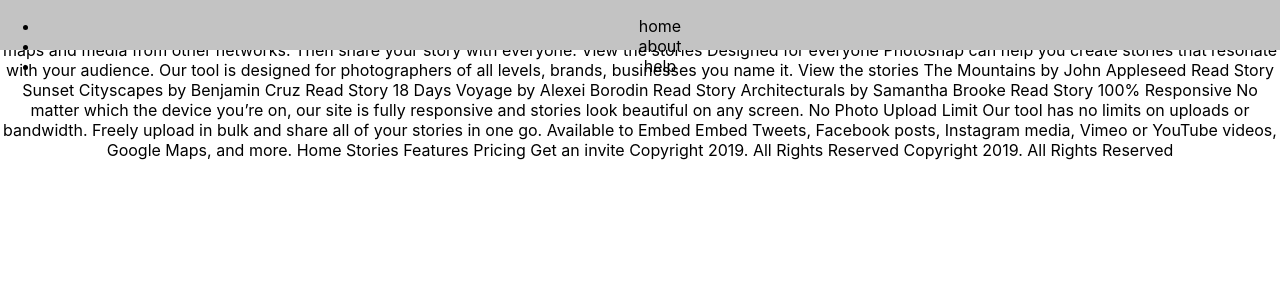
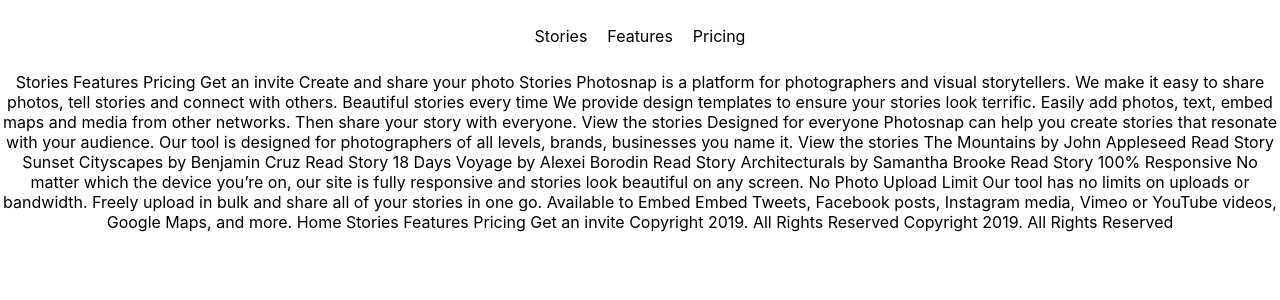
Before and after one commit to dragosidle/FEM_photosnap-multi-page-website, a React (Create React App) app: page / in a window 1280 px wide. Shown: the top 300 px of the page. Built offline with nearby package versions, Linux system fonts and the light colour scheme.

Commit message:
progress

```diff
--- a/package.json
+++ b/package.json
@@ -9,7 +9,6 @@
     "react": "^17.0.2",
     "react-dom": "^17.0.2",
     "react-scripts": "4.0.3",
-    "styled-components": "^5.3.0",
     "web-vitals": "^1.1.2"
   },
   "scripts": {
--- a/src/App.js
+++ b/src/App.js
@@ -1,5 +1,5 @@
 import './App.css'
-import Navbar from './Components/Navbar'
+import Navbar from './Components/Navbar/Navbar'
 
 function App() {
   return (
--- a/src/Components/Navbar.js
+++ /dev/null
@@ -1,24 +0,0 @@
-import React from 'react'
-import styled from 'styled-components'
-
-const Navbar = () => {
-  return (
-    <StyledNavbar>
-      <ul>
-        <li>home</li>
-        <li>about</li>
-        <li>help</li>
-      </ul>
-    </StyledNavbar>
-  )
-}
-
-export default Navbar
-
-const StyledNavbar = styled.nav`
-  position: absolute;
-  height: 50px;
-  width: 100%;
-  top: 0;
-  background-color: #c3c3c3;
-`
--- /dev/null
+++ b/src/Components/Navbar/Navbar.css
@@ -0,0 +1,13 @@
+nav {
+  display: flex;
+  align-items: center;
+  justify-content: center;
+  height: 72px;
+  width: 100%;
+  background-color: white;
+}
+
+ul li {
+  display: inline;
+  margin: 0 10px;
+}
--- /dev/null
+++ b/src/Components/Navbar/Navbar.js
@@ -0,0 +1,16 @@
+import React from 'react'
+import './Navbar.css'
+
+const Navbar = () => {
+  return (
+    <nav>
+      <ul>
+        <li>Stories</li>
+        <li>Features</li>
+        <li>Pricing</li>
+      </ul>
+    </nav>
+  )
+}
+
+export default Navbar
--- a/src/index.css
+++ b/src/index.css
@@ -1,3 +1,9 @@
+* {
+  margin: 0;
+  padding: 0;
+  box-sizing: border-box;
+}
+
 body {
   margin: 0;
   font-family: -apple-system, BlinkMacSystemFont, 'Segoe UI', 'Roboto', 'Oxygen',
```
Also changed, not shown: 1 other file (tests, documents, lock files or other folders).
